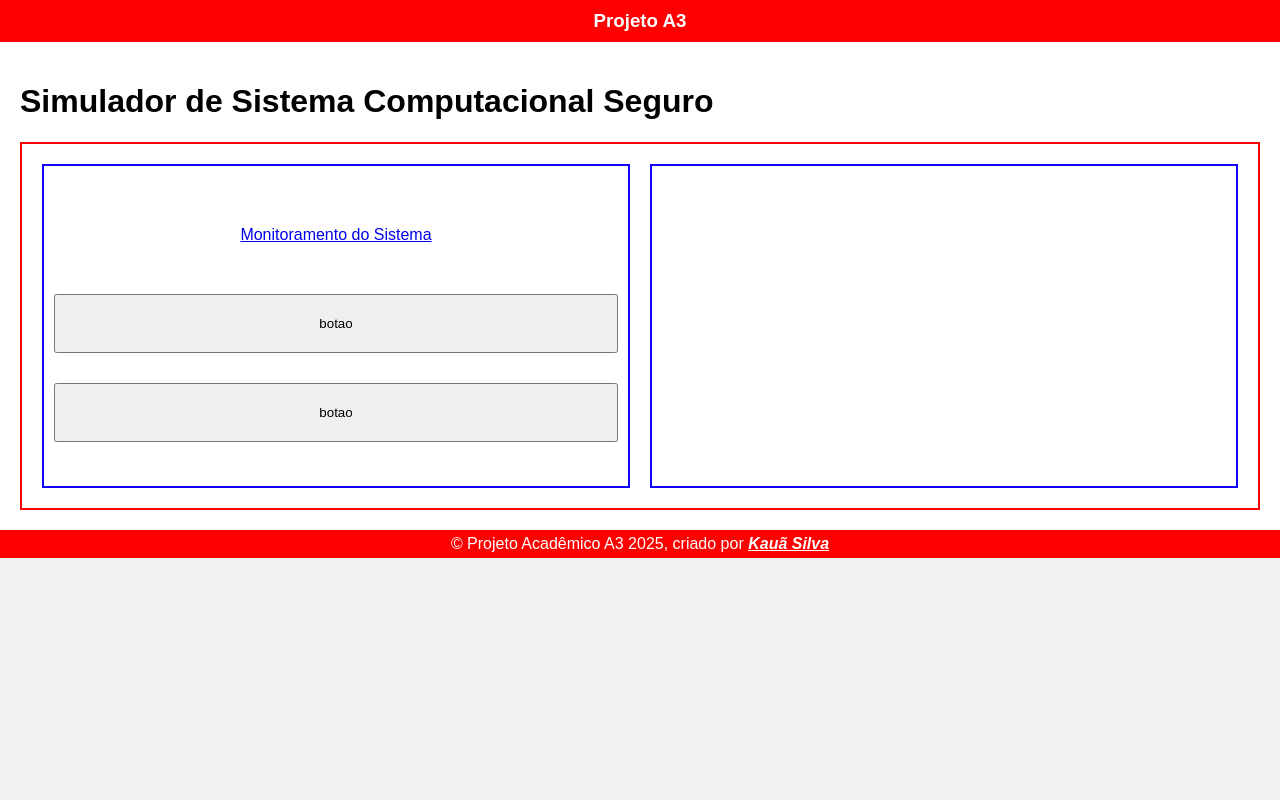
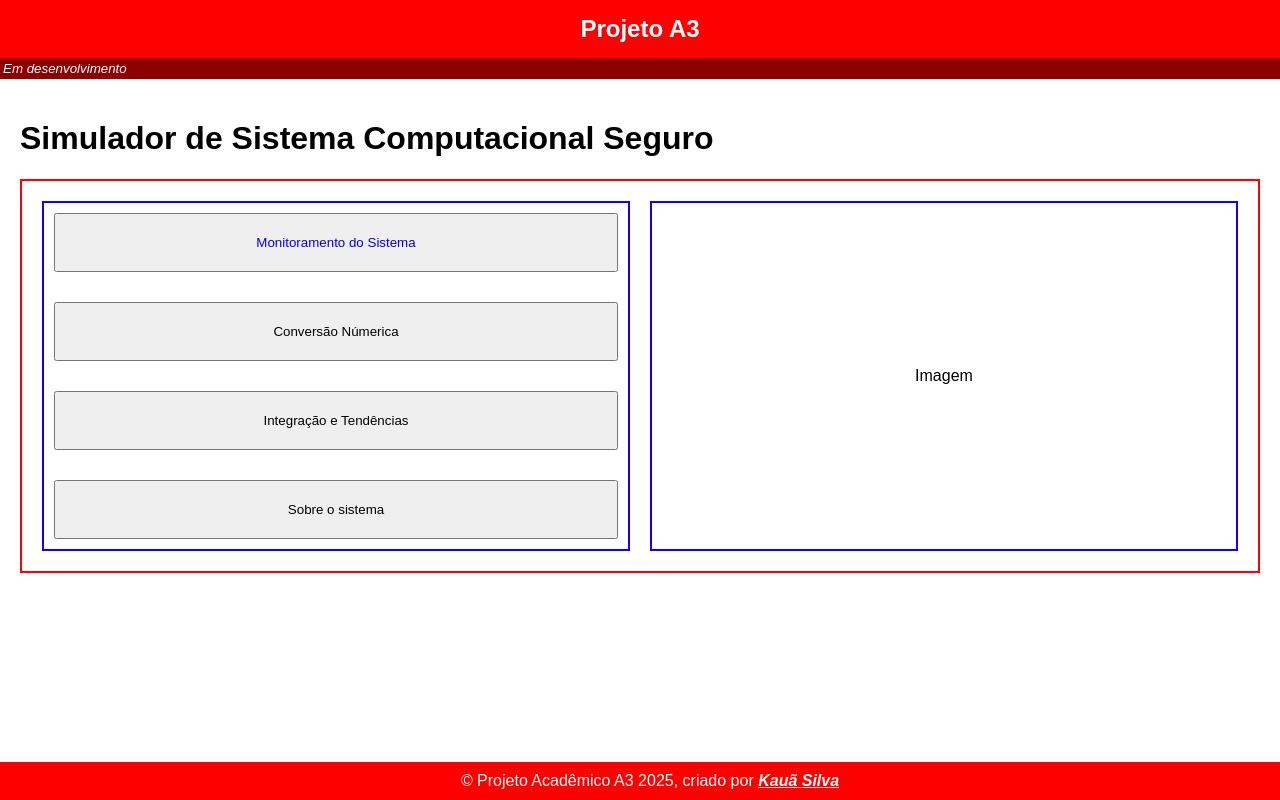
Before and after one commit to eukauacavalcante/morpheus_env, a Django app: page / in a window 1280 px wide. Run offline with Django 5.2, Linux system fonts and the light colour scheme.

Commit message:
feat(ui): ajustar CSS da página inicial, fixar footer e renomear botões

```diff
--- a/core/templates/components/_footer.html
+++ b/core/templates/components/_footer.html
@@ -2,9 +2,10 @@
 
 {% block styles %}
 <link rel="stylesheet" href="{% static 'css/custom.css' %}">
+<link rel="stylesheet" href="{% static 'css/components_styles/footer.css' %}">
 {% endblock %}
 
-<footer style="text-align: center; background-color: red; padding: 5px;">
+<footer>
     <p style="margin: 0px; color: white;">&copy; Projeto Acadêmico A3 {{ now|date:"Y"|default:2025 }}, criado por
         <a href="https://www.github.com/eukauacavalcante" class="link" target="_blank" style="font-style: italic;">Kauã Silva</a></p>
 </footer>
--- a/core/templates/components/_header.html
+++ b/core/templates/components/_header.html
@@ -1,3 +1,6 @@
-<header style="text-align: center; background-color: red; padding: 10px;">
-    <h3 style="margin: 0px; color: white;">Projeto A3</h3>
+<header style="text-align: center; background-color: red;">
+    <div style="padding: 15px;">
+        <h2 style="margin: 0px; color: white;">Projeto A3</h2>
+    </div>
+    <div style="background-color: rgb(141, 0, 0); padding: 3px; color: white; text-align: left; font-style: italic; font-size: smaller;">Em desenvolvimento</div>
 </header>
--- a/core/templates/index.html
+++ b/core/templates/index.html
@@ -5,14 +5,15 @@
 
 {% block content %}
     <h1>Simulador de Sistema Computacional Seguro</h1>
-    <div class="PAI" style="border: 2px solid red; padding: 10px; display: flex;">
-        <div class="FILHO" style="border: 2px solid rgb(17, 0, 255); padding: 10px; width: 50%; margin: 10px; height: 300px;">
+    <div class="PAI" style="border: 2px solid red; padding: 10px; display: flex; height: auto;">
+        <div class="FILHO" style="border: 2px solid rgb(17, 0, 255); padding: 10px; width: 50%; margin: 10px; height: auto;">
             <div style="text-align: center; display: grid;">
-                <a href="{% url 'system_data' %}" style="margin-top: 30px; padding: 20px;">Monitoramento do Sistema</a>
-                <button style="margin-top: 30px; padding: 20px;">botao</button>
-                <button style="margin-top: 30px; padding: 20px;">botao</button>
+                <button style="padding: 20px;"><a href="{% url 'system_data' %}" style="margin-top: 30px; padding: 20px; text-decoration: none;">Monitoramento do Sistema</a></button>
+                <button style="margin-top: 30px; padding: 20px;">Conversão Númerica</button>
+                <button style="margin-top: 30px; padding: 20px;">Integração e Tendências</button>
+                <button style="margin-top: 30px; padding: 20px;">Sobre o sistema</button>
             </div>
         </div>
-        <div class="FILHO" style="border: 2px solid rgb(17, 0, 255); padding: 10px; width: 50%; margin: 10px; height: 300px;"></div>
+        <div class="FILHO" style="border: 2px solid rgb(17, 0, 255); padding: 10px; width: 50%; margin: 10px; height: auto; display: flex; justify-content: center; align-items: center;">Imagem</div>
     </div>
 {% endblock %}
--- /dev/null
+++ b/static/css/components_styles/footer.css
@@ -0,0 +1,12 @@
+footer {
+    text-align: center;
+    background-color: red;
+    padding: 5px;
+    position: fixed;
+    bottom: 0;
+    left: 0;
+    width: 100%;
+    color: white;
+    text-align: center;
+    padding: 10px;
+}
--- a/static/css/core_styles/base.css
+++ b/static/css/core_styles/base.css
@@ -1,11 +1,10 @@
 html, body {
     margin: 0px;
-    background-color: rgb(241, 241, 241);
+    background-color: rgb(255, 255, 255);
     font-family: Arial, Helvetica, sans-serif;
     height: 100%;
 }
 
 main {
-    background-color: white;
     padding: 20px;
 }
```
